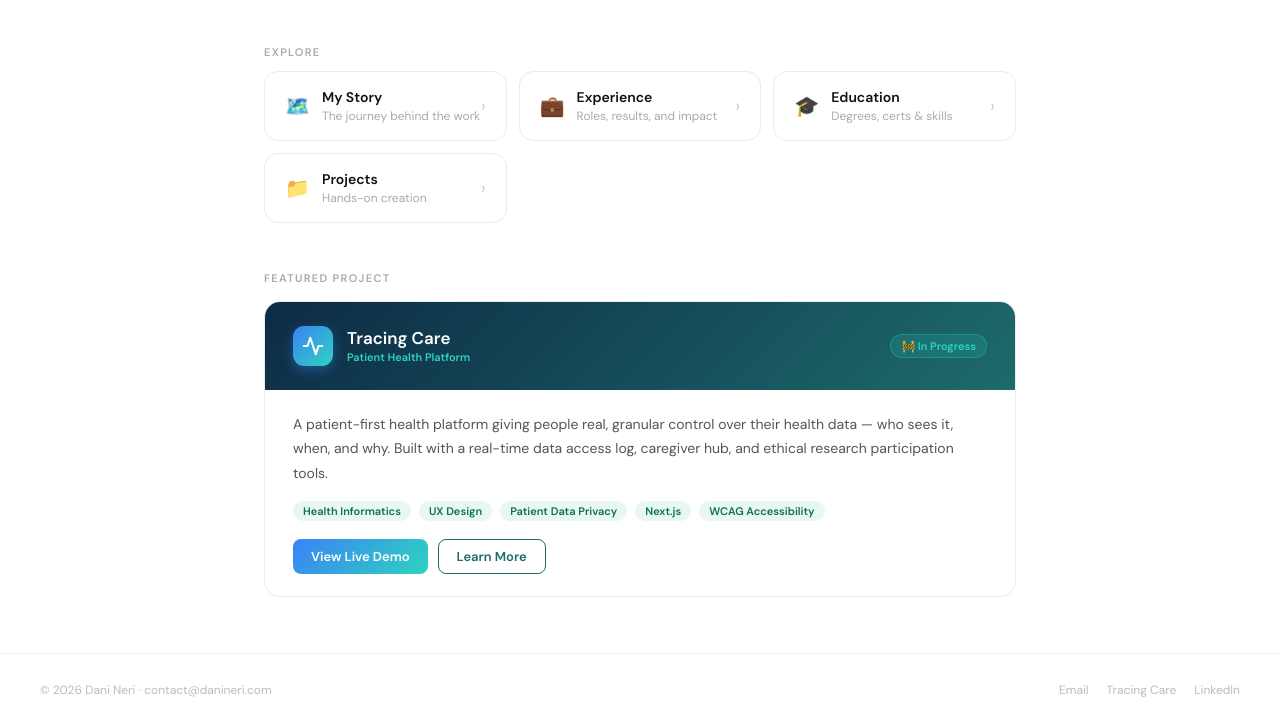
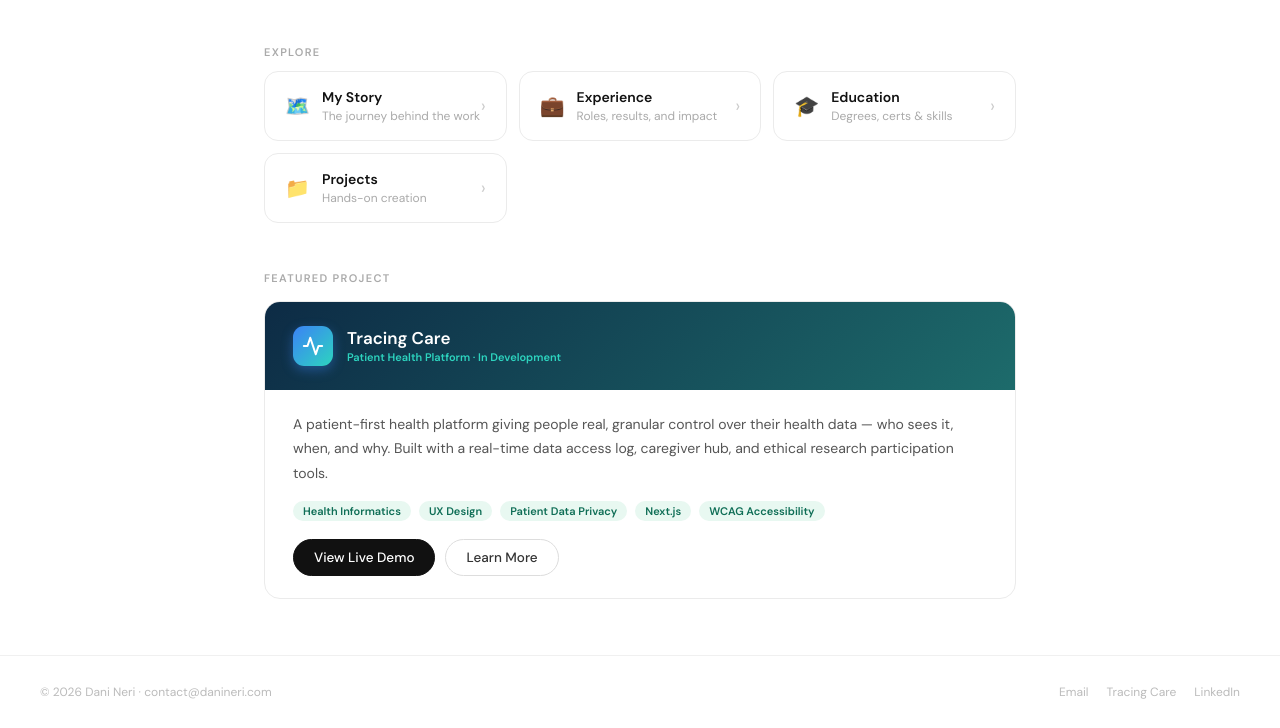
Before and after one commit to dneri85/danineri, a plain HTML site: page index.html in a window 1280 px wide. Shown: the part 607-1335 px from the top of the page. Drawn offline with Linux system fonts and the light colour scheme.

Commit message:
Add files via upload

```diff
--- a/index.html
+++ b/index.html
@@ -80,10 +80,11 @@ body{font-family:'DM Sans',system-ui,sans-serif;color:#1a1a1a;background:#fff;mi
 .proj-tags{display:flex;flex-wrap:wrap;gap:8px}
 .proj-tag{font-size:11px;font-weight:600;color:#0F6E56;background:#e8f8f1;border-radius:20px;padding:3px 10px}
 .proj-link{display:inline-flex;align-items:center;gap:6px;margin-top:16px;font-size:13px;font-weight:600;color:#1D6B6B}
-.proj-action-btn{display:inline-flex;align-items:center;font-size:13px;font-weight:600;padding:8px 18px;border-radius:8px;text-decoration:none;transition:opacity .15s,transform .15s}
-.proj-action-btn:hover{opacity:.88;transform:translateY(-1px)}
-.proj-action-primary{background:linear-gradient(135deg,#3B82F6,#2DD4BF);color:#fff}
-.proj-action-ghost{background:transparent;color:#1D6B6B;border:1.5px solid #1D6B6B}
+.proj-action-btn{display:inline-flex;align-items:center;font-size:13.5px;font-weight:500;padding:9px 20px;border-radius:99px;text-decoration:none;transition:background .15s,border-color .15s}
+.proj-action-primary{background:#111;color:#fff;border:1px solid #111}
+.proj-action-primary:hover{background:#333;border-color:#333}
+.proj-action-ghost{background:#fff;color:#333;border:1px solid #ddd}
+.proj-action-ghost:hover{background:#f4f4f4;border-color:#bbb}
 
 /* ── STORY ── */
 .chapters{display:flex;flex-direction:column}
@@ -264,8 +265,7 @@ body{font-family:'DM Sans',system-ui,sans-serif;color:#1a1a1a;background:#fff;mi
     <div class="project-banner">
       <div class="proj-header">
         <div class="proj-logo"><svg width="22" height="22" viewBox="0 0 24 24" fill="none" stroke="#fff" stroke-width="2.2" stroke-linecap="round" stroke-linejoin="round"><polyline points="22 12 18 12 15 21 9 3 6 12 2 12"/></svg></div>
-        <div><div class="proj-wordmark">Tracing Care</div><div class="proj-sub">Patient Health Platform</div></div>
-        <span class="proj-badge">🚧 In Progress</span>
+        <div><div class="proj-wordmark">Tracing Care</div><div class="proj-sub">Patient Health Platform · In Development</div></div>
       </div>
       <div class="proj-body">
         <p class="proj-desc">A patient-first health platform giving people real, granular control over their health data — who sees it, when, and why. Built with a real-time data access log, caregiver hub, and ethical research participation tools.</p>
```
